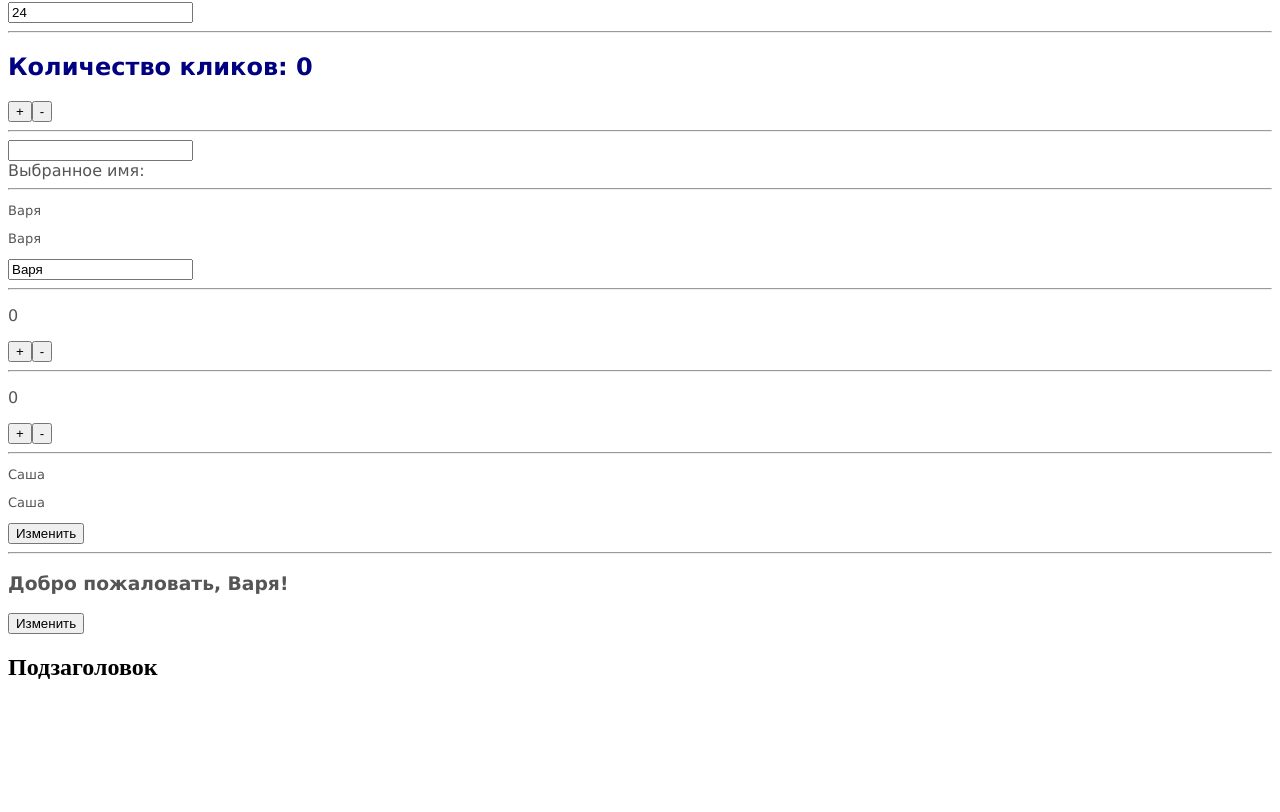
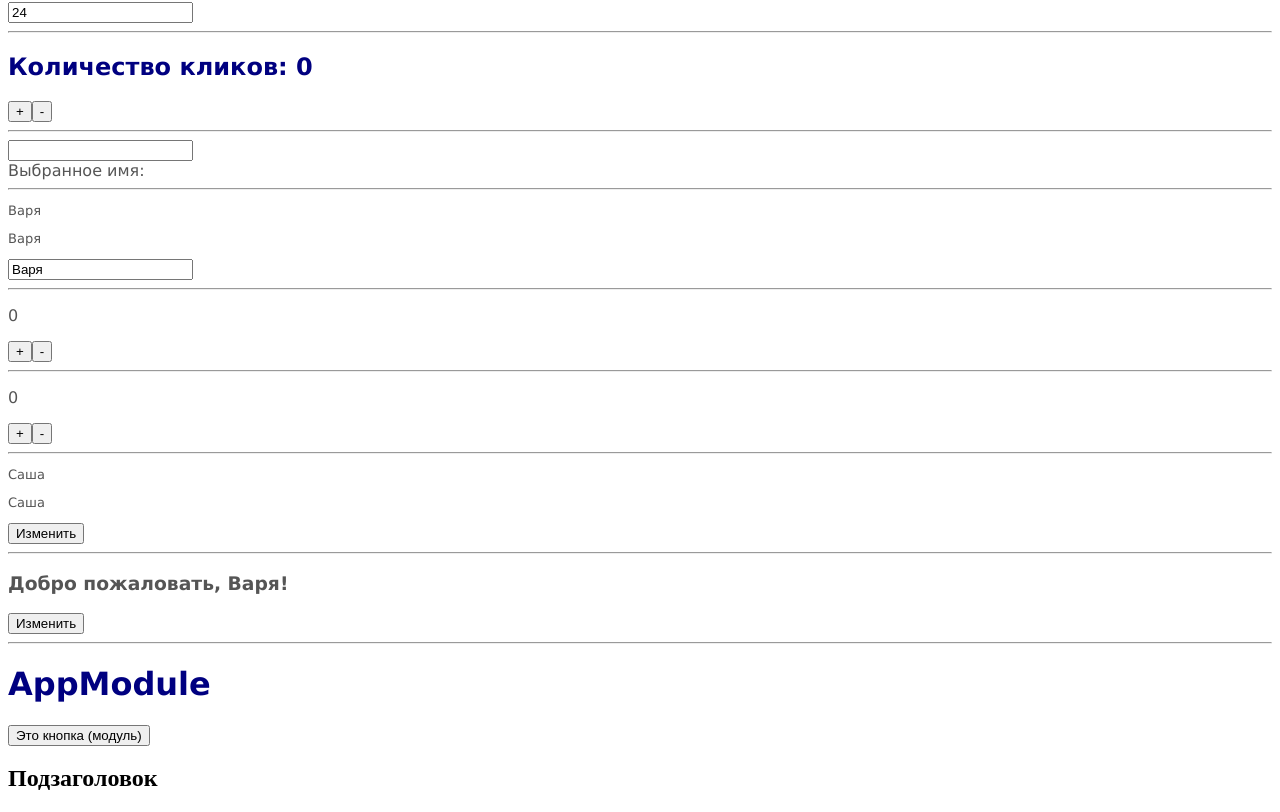
Before and after one commit to VKozhura/angular-components, an Angular app: page / in a window 1280 px wide. Shown: the part 1003-1815 px from the top of the page. Before the commit the page ends 1703 px from the top, so only its background shows below. Built offline with nearby package versions, Linux system fonts and the light colour scheme.

Commit message:
Взаимодействие между модулями

```diff
--- a/src/app/app.component.html
+++ b/src/app/app.component.html
@@ -102,3 +102,10 @@
 <child7-comp>
   <h3 #headerContent>Добро пожаловать, {{name5}}!</h3>
 </child7-comp>
+
+<hr>
+
+<div>
+  <h1>AppModule</h1>
+  <app-button></app-button>
+</div>
--- a/src/app/app.module.ts
+++ b/src/app/app.module.ts
@@ -1,6 +1,7 @@
 import { NgModule } from '@angular/core';
 import { FormsModule } from '@angular/forms';
 import { BrowserModule } from '@angular/platform-browser';
+import { ButtonModule } from './button/button.module';
 
 import { AppComponent } from './app.component';
 import { ButtonComponent } from './button/button.component';
@@ -16,7 +17,7 @@ import { Child7Component } from './child7.component';
 
 @NgModule({
   declarations: [AppComponent, ChildComponent, Child1Component, Child2Component, Child3Component, Child4Component, Child5Component, Child6Component, Child7Component ],
-  imports: [BrowserModule, FormsModule],
+  imports: [BrowserModule, FormsModule, ButtonModule],
   providers: [],
   bootstrap: [AppComponent],
 })
--- a/src/app/button/button.component.html
+++ b/src/app/button/button.component.html
@@ -1 +1 @@
-<p>button works!</p>
+<button>{{text}}</button>
--- a/src/app/button/button.component.ts
+++ b/src/app/button/button.component.ts
@@ -6,6 +6,7 @@ import { Component, OnInit } from '@angular/core';
   styleUrls: ['./button.component.css']
 })
 export class ButtonComponent implements OnInit {
+  text: string = 'Это кнопка (модуль)'
 
   constructor() { }
 
```
Also changed, not shown: src/app/button/button.module.ts (added, +13 -0 lines).
